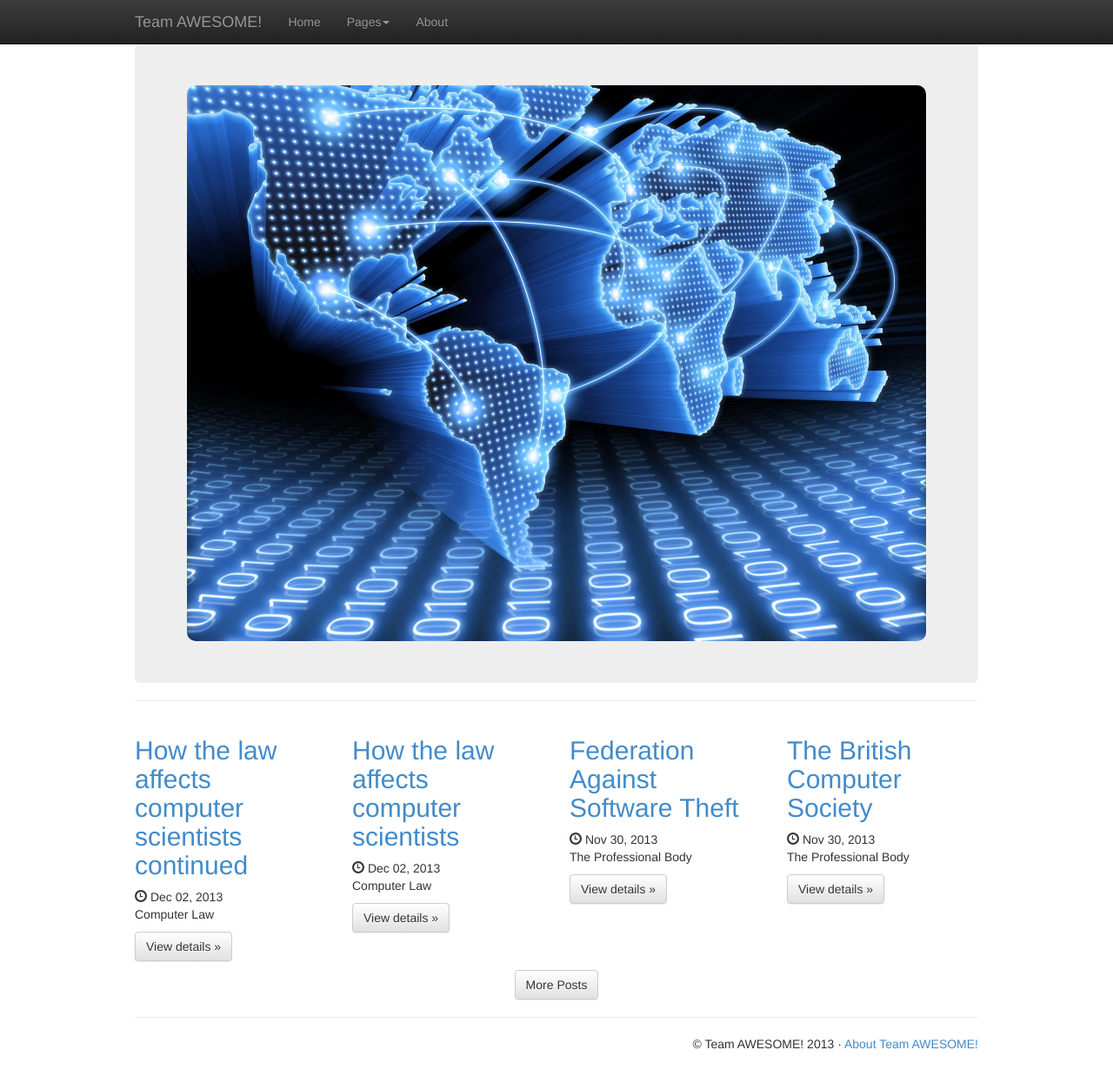
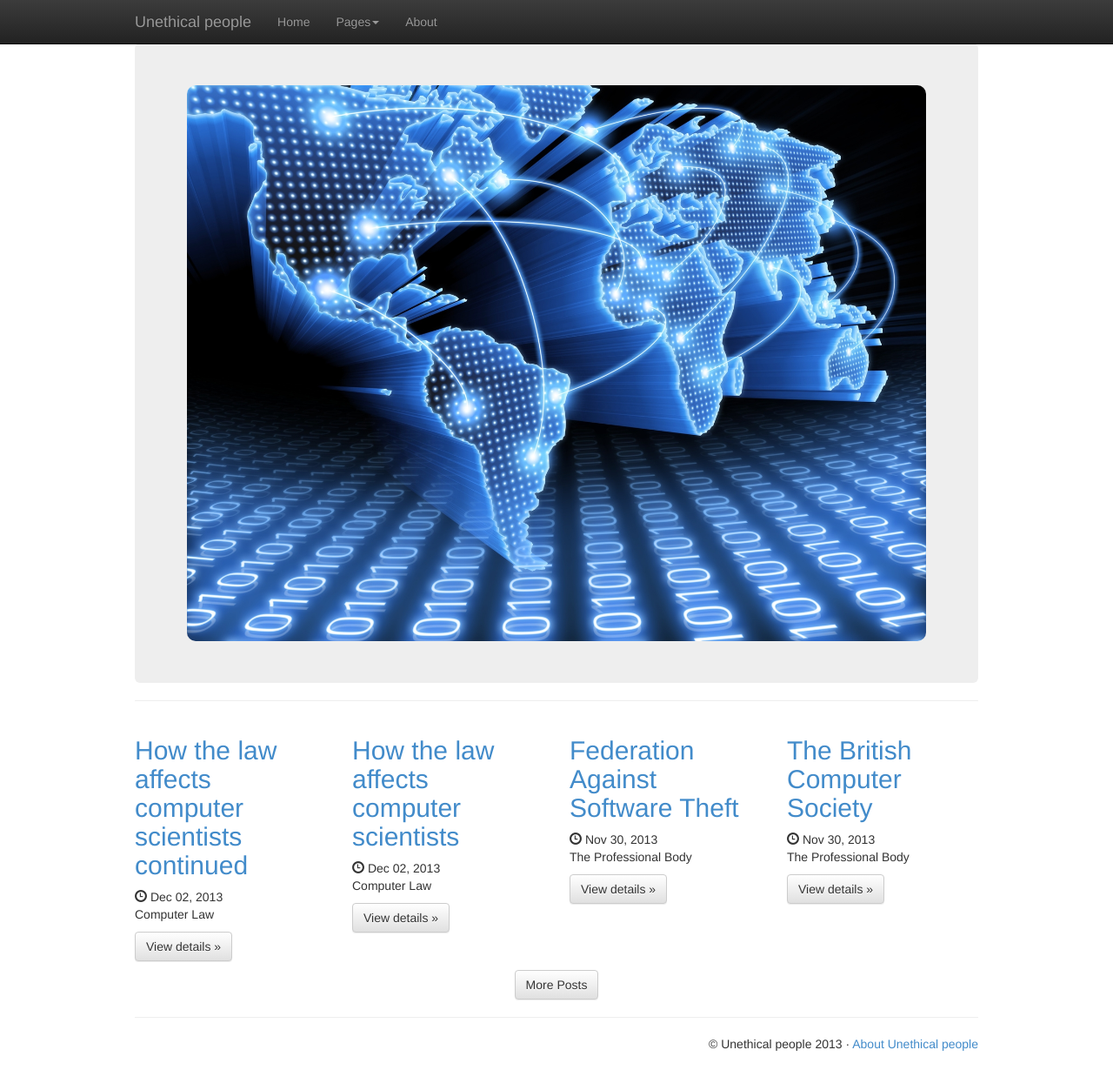
Before and after one commit to adamus1red/tripping-octo-adventure, a Jekyll site: the page built from index.html, in a window 1280 px wide and 1230 px high. Shown: the whole window at 87% size. Built offline with Jekyll 4.4.1, drawn with Linux system fonts in a browser that asks for light colours; Markdown is read by kramdown in place of the engine named in the settings.

Commit message:
Update _config.yml

```diff
--- a/_config.yml
+++ b/_config.yml
@@ -1,5 +1,5 @@
 # Name of your blog (this will show up at the top of your page and in the RSS feed)
-name: Team AWESOME!
+name: Unethical people
 
 # Short description (goes below the title; it will also be used in the RSS feed)
 description: AWESOME!!!!!!!
```
